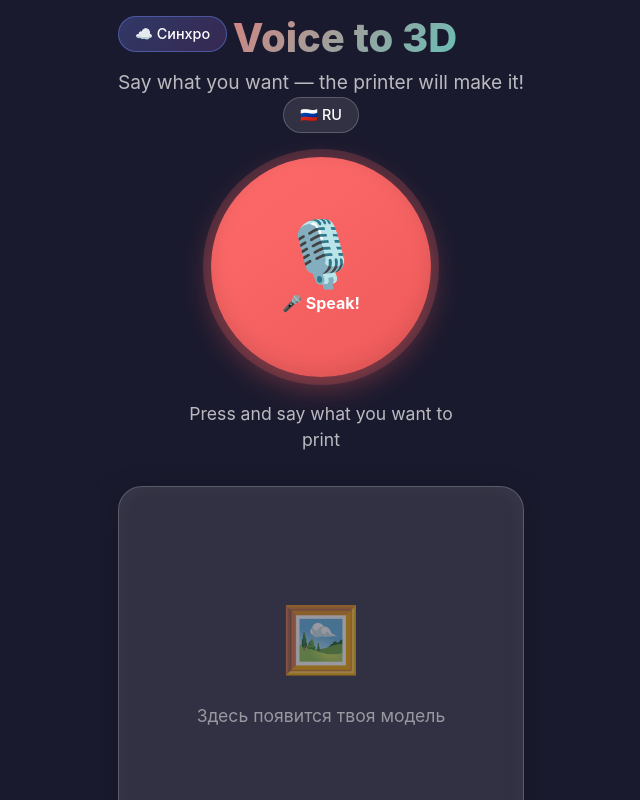
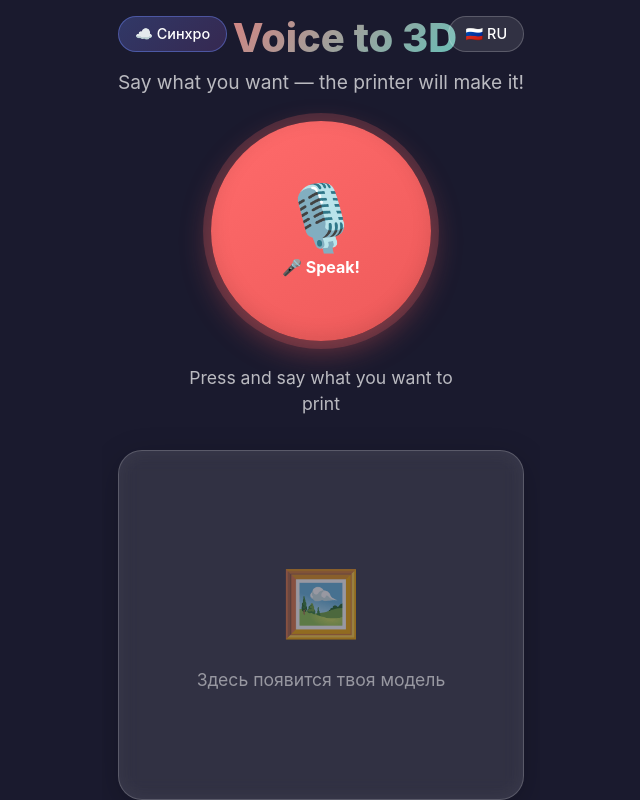
Before and after one commit to Arman11124/voice-to-matter, a React (Vite) app in the folder frontend/: page / in a window 1280 px wide. Shown: the top 800 px of the page, without its empty margins (319-959 px from the left). Built offline with nearby package versions, Linux system fonts and the light colour scheme; no server answers.

Commit message:
ui: move language button to upper right corner

```diff
--- a/frontend/src/App.tsx
+++ b/frontend/src/App.tsx
@@ -259,11 +259,15 @@ function App() {
         <button className="cloud-btn header-left" onClick={() => setShowPinModal(true)} title="Облачная синхронизация">
           ☁️ {cloudSync.pin ? `PIN: ${cloudSync.pin}` : 'Синхро'}
         </button>
+        <button
+          className="lang-toggle"
+          onClick={toggleLanguage}
+          style={{ position: 'absolute', top: '1rem', right: '1rem' }}
+        >
+          {i18n.language === 'ru' ? '🇬🇧 EN' : '🇷🇺 RU'}
+        </button>
         <h1>{t('app.title')}</h1>
         <p>{t('app.subtitle')}</p>
-        <button className="lang-toggle" onClick={toggleLanguage}>
-          {i18n.language === 'ru' ? '🇬🇧 EN' : '🇷🇺 RU'}
-        </button>
       </header>
 
       {/* Main content */}
```
